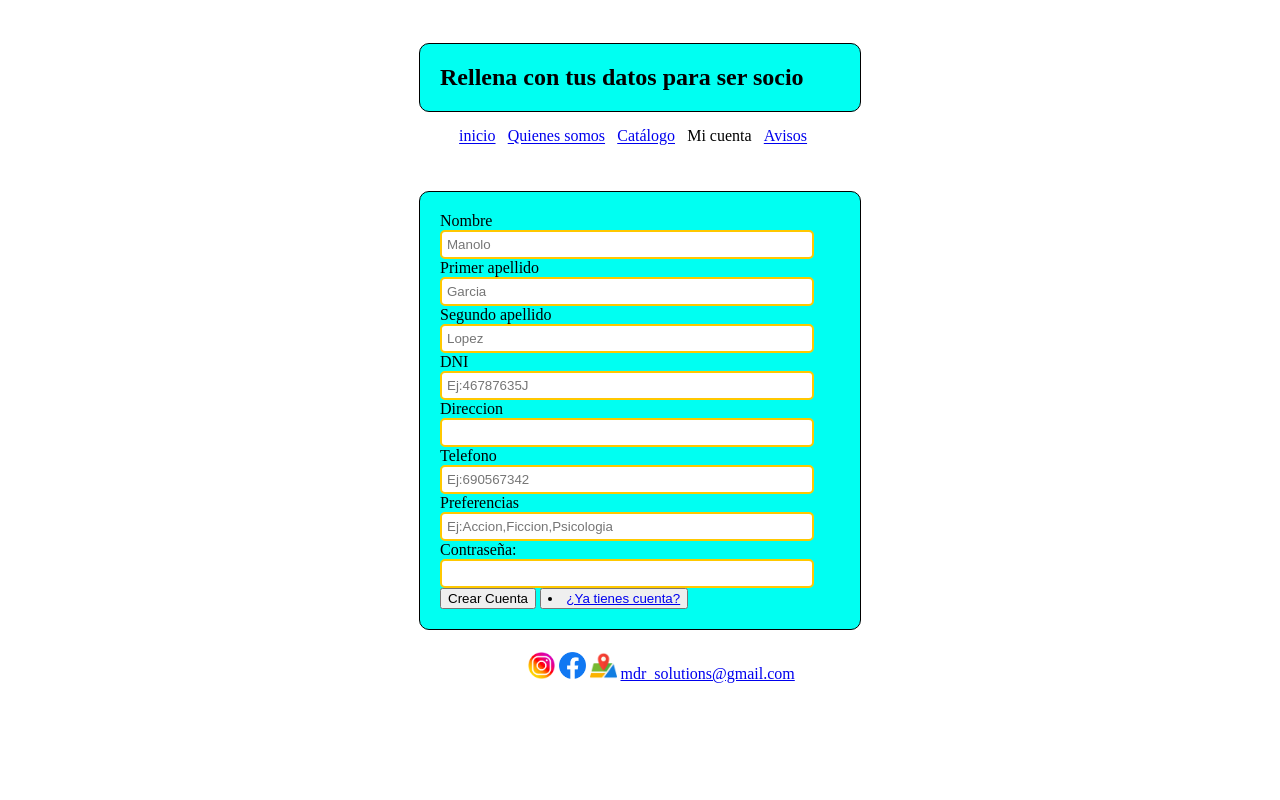
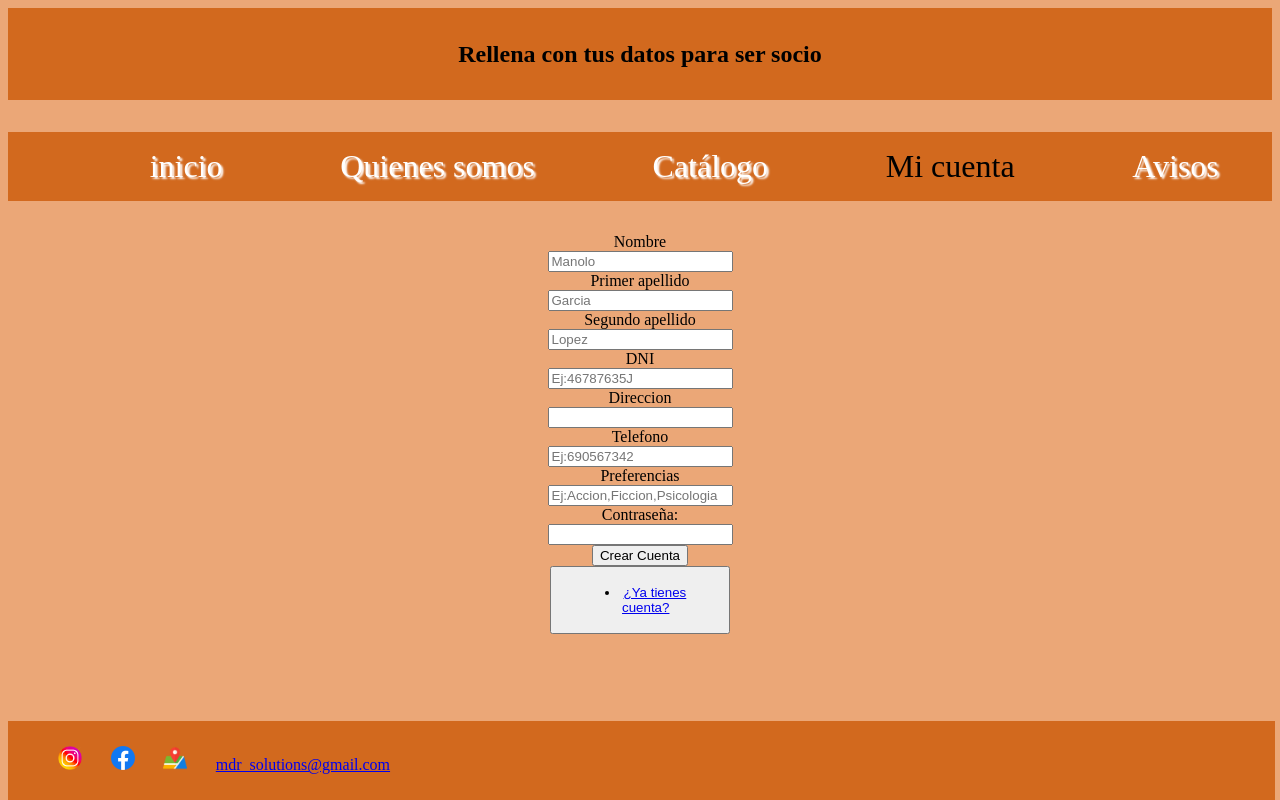
Before and after one commit to MDR-Solutions/biblioteca, a PHP site: page /socios.html in a window 1280 px wide. Run offline with PHP 8.4, Linux system fonts and the light colour scheme.

Commit message:
Update formulario.css

```diff
--- a/formulario.css
+++ b/formulario.css
@@ -1,68 +1,84 @@
-.linknav{
+body{
+    background-color:  rgb(235, 167, 119);
+}
+.cuenta-exito {
+    border: 1px solid black;
+    background-color: burlywood;
+    color: white;
+    padding: 3%;
+    position: absolute;
+    top: 50%;
+    left: 50%;
+    transform: translate(-50%, -50%);
+    text-align: center;
+    font-family: "Lucida Console", "Courier New", monospace;;
+}
+nav{
+    background-color: chocolate;
+    font-size: 200%;
+}
+
+nav a{
+    color: white;
+    text-shadow: 2px 2px 2px; /*Sombreado del texto*/
     text-decoration: none;
-    text-decoration-color: white;
+}
+
+nav ul li{
+    display: inline; /*Juntarlos en una linea y no uno encima del otro*/
+}
+
+ul {
+  overflow: hidden;
+}
+
+li {
+  float: left;
+  margin-left: 7%;
+  padding: 16px;
+}
+
+li a:hover { /*hover=al pasar el ratón se visualiza una caja*/
+  background-color:black;
+}
+#ubi{
+    width: 4%;
+}
+footer{
+    background-color: chocolate;
+    clear:both; /*Saltará a otra línea, no se ubica a la derecha*/
+    width:95%;
+    padding:2%;
+    position: fixed; /*Para dejarlo fijado en todo momento*/
+    bottom: 0%;
+}
+
+.ubi{
+    width: 2%;
+}
+
+.Etiquetas {
+    padding-left: 2%;
+}
+header h1 {
+    color: black;
+    font-size: 300%;
+}
+header {
+    background-color: chocolate;
+    width: 98%; /*width de 98 debido a que padding por cada lado 1% en total 100%*/
+    margin: auto; /*auto para centrar*/
+    padding: 1%;
+    margin-bottom: 14px;
+}
+h2{
+    display: flex;
+    flex-direction: column;
+    align-items: center;
 }
 form{
-    width: 400px;
-    margin: 0 auto;
-    padding: 20px;
-    background-color: #00fff2;
-    border: 1px solid #00fff2;
-    border-radius: 10px;
-    margin: 0 auto;
-    margin-top: 10%;
-    border:1px solid black;
+    display: flex;
+    flex-direction: column;
+    align-items: center;
+    align-content: space-around;
 }
-/* Estilos de las celdas de los datos */
-
-input[type="text"],
-input[type="email"] {
-    width: 90%;
-    padding: 5px;
-    margin-bottom: 0 auto;
-    border: 2px solid rgb(255, 200, 0);
-    border-radius: 5px;
-}
-
-/* Estilo del boton submit */
-input[type="Registrarse"] {
-    background-color: rgb(0, 0, 0);
-    color: rgb(255, 255, 255);
-    padding: 10px 10px;
-    border: none;
-    border-radius: 5px;
-    cursor: pointer;
-    text-align: center;
-    }
-nav ul li{
-    list-style-type: none;
-    display: inline;
-    padding: 1%;
-}
-h2{
-    width: 400px;
-    margin: 0 auto;
-    padding: 20px;
-    background-color: #00fff2;
-    border: 1px solid #00fff2;
-    border-radius: 10px;
-    margin: 0 auto;
-    margin-top: 5%;
-    border:1px solid black;
-}
-body, .header{
-    width: 450px;
-    margin: 0 auto;
-    padding: 20px;
-    border-radius: 10px;
-    margin: 0 auto;
-}
-.ubi{
-    width: 6%;
-}
-footer{
-    clear:both;
-    width:100%;
-    margin-left: 25%;
-    margin-top: 5%;
-}
```
